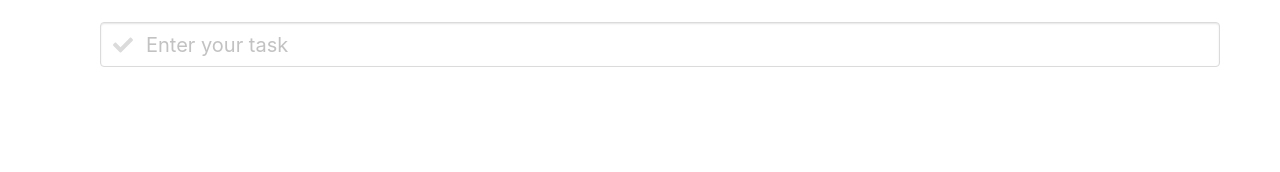
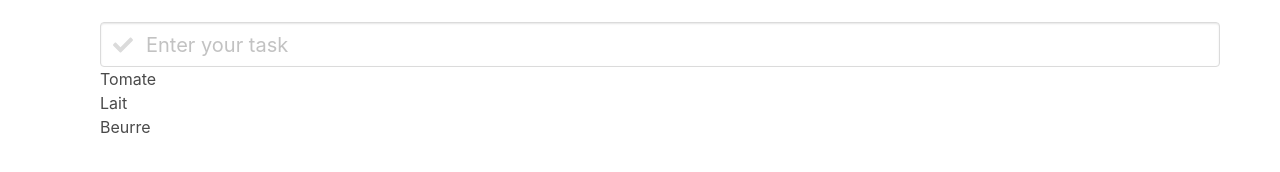
Before and after one commit to HachemiH/todo-components, a Vue app: page / in a window 1280 px wide. Shown: the part 156-328 px from the top of the page. Built offline with nearby package versions, Linux system fonts and the light colour scheme.

Commit message:
Etape 11 : Cabler le composant TodoListItem.vue vers TodoList.vue

```diff
--- a/src/components/TodoList.vue
+++ b/src/components/TodoList.vue
@@ -1,7 +1,7 @@
 <template>
   <div>
     <TodoInputText />
-    <TodoListItem />
+    <TodoListItem :todos="todos" />
   </div>
 </template>
 
--- a/src/components/TodoListItem.vue
+++ b/src/components/TodoListItem.vue
@@ -1,7 +1,13 @@
-<template></template>
+<template>
+  <ul>
+    <li v-for="todo in todos">{{ todo }}</li>
+  </ul>
+</template>
 
 <script>
-export default {};
+export default {
+  props: ["todos"]
+};
 </script>
 
 <style>
```
